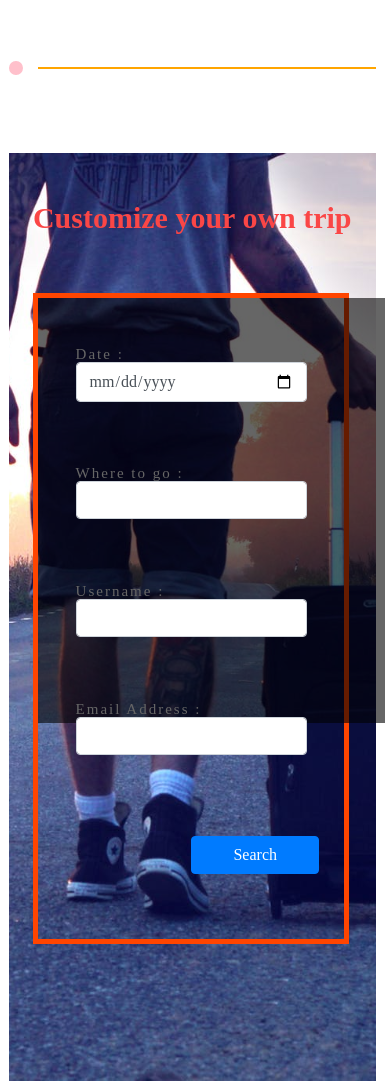
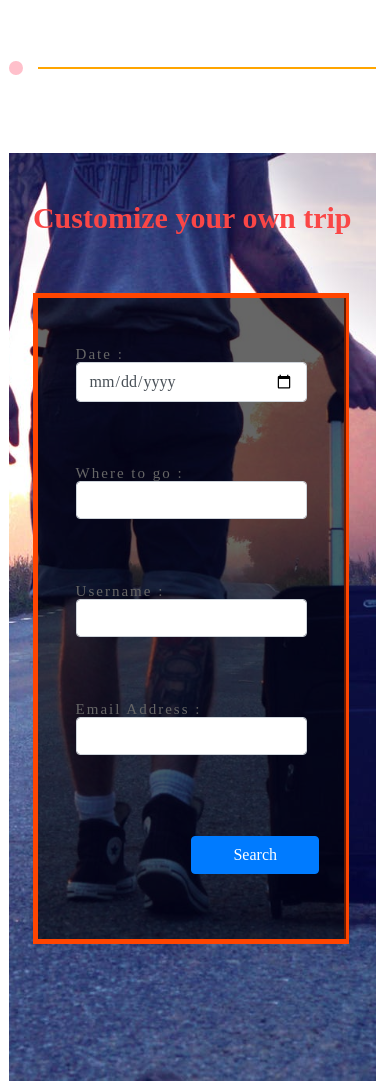
Before and after one commit to EricChang159/RWD-practice, a plain HTML site: page index.html in a window 390 px wide. Shown: the part 860-1941 px from the top of the page. Drawn offline with nearby package versions, Linux system fonts and the light colour scheme.

Commit message:
fix black cover2

```diff
--- a/css/page-two.scss
+++ b/css/page-two.scss
@@ -93,7 +93,13 @@
 }
 
 @media only screen and (max-width:450px){
+    .black-cover{
+        height:70vh!important;
+        width:84.3%!important;
+
+    }
     .manage-plan{
+        position: relative;
         grid-template-columns: 50% 50%;
         grid-template-rows: repeat(5, 1fr);
         width:70%;
@@ -101,7 +107,8 @@
         margin:0 1.5%;
         bottom:5%;
         div{
-            padding:5%;margin:0;
+            padding:5%;
+            margin:0;
         }
         .Date{
             grid-row:1/2;
```
Also changed, not shown: css/page-two.css, 1 other file.
